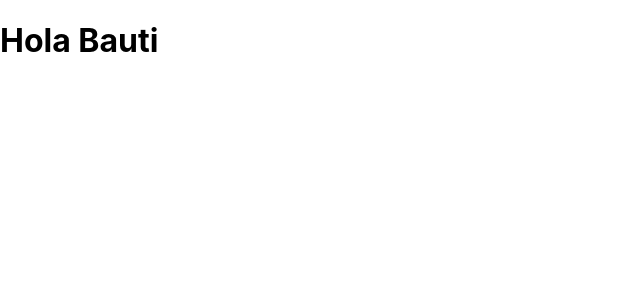
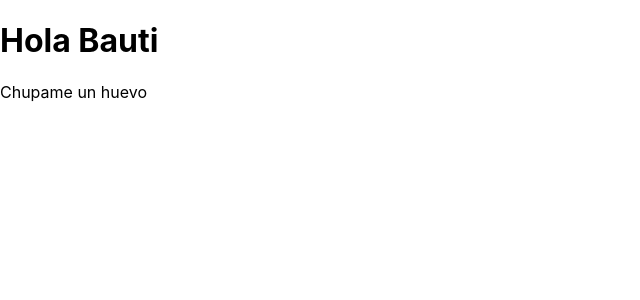
Before and after one commit to bacarvalho/tp2-GRUPO-05-front, a React (Create React App) app: page / in a window 1280 px wide. Shown: the top 300 px of the page, without its empty margins (0-640 px from the left). Built offline with nearby package versions, Linux system fonts and the light colour scheme.

Commit message:
example children

```diff
--- a/package.json
+++ b/package.json
@@ -10,7 +10,7 @@
     "react": "^18.2.0",
     "react-dom": "^18.2.0",
     "react-router-dom": "^6.4.3",
-    "react-scripts": "^2.1.3",
+    "react-scripts": "^5.0.1",
     "web-vitals": "^2.1.4"
   },
   "scripts": {
--- a/src/components/Header/index.js
+++ b/src/components/Header/index.js
@@ -1,12 +1,13 @@
 import React from 'react';
 import Libro from './Images/libro';
 
-function Home() {
+function Home({children}) {
   return (
       <div>
         <h1>
           Hola Bauti
         </h1>
+        {children}
       </div>
   );
 }
--- a/src/page/Home/index.js
+++ b/src/page/Home/index.js
@@ -3,8 +3,11 @@ import Home from '../../components/Header';
 
 function View() {
     return (
-            <Home/>
+        <>
+            <Home>
+                <div>Chupame un huevo</div>
+            </Home>
+        </>
     )
 }
-
 export default View;
```
Also changed, not shown: app.js (deleted, +0 -11 lines), 2 other files (tests, documents, lock files or other folders).
